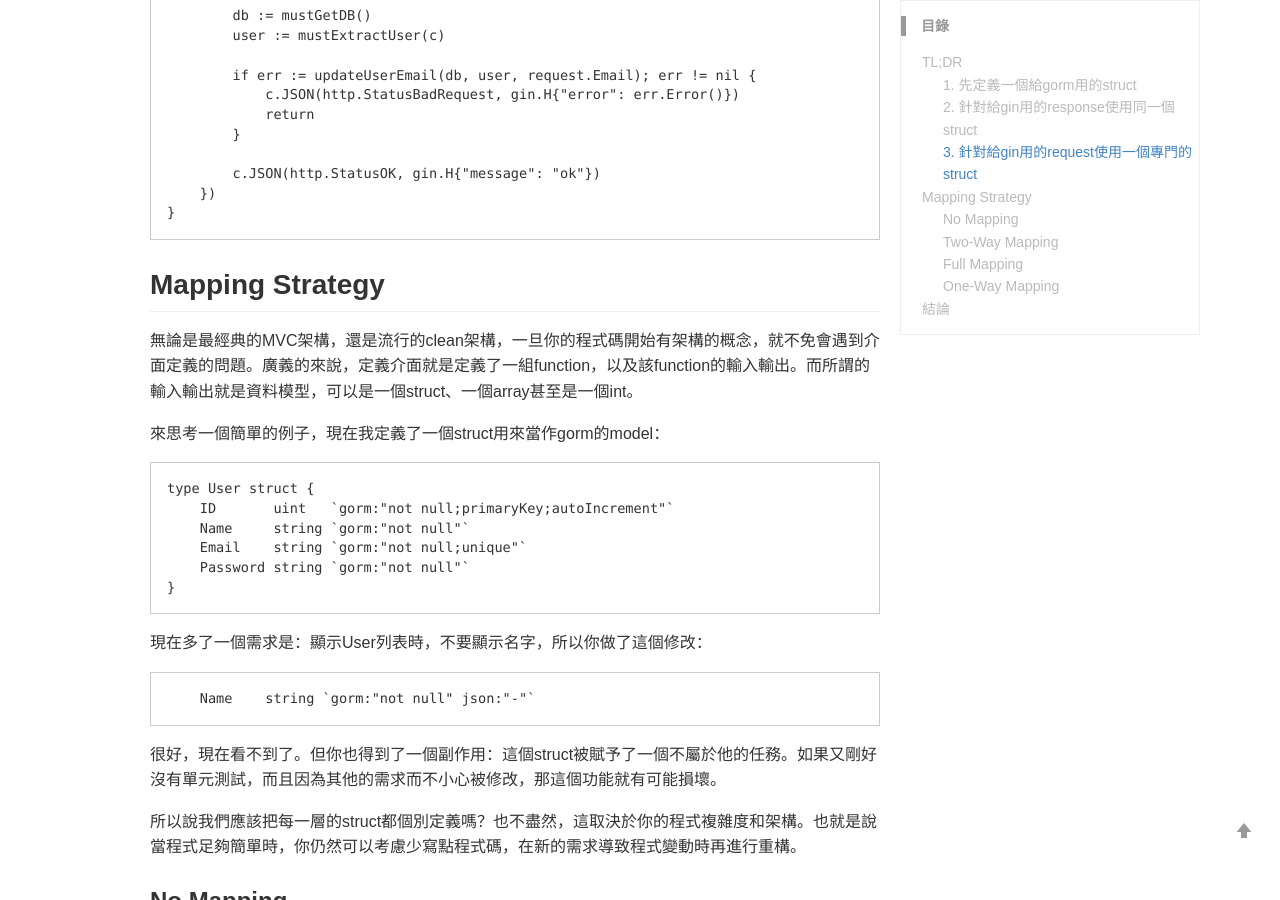
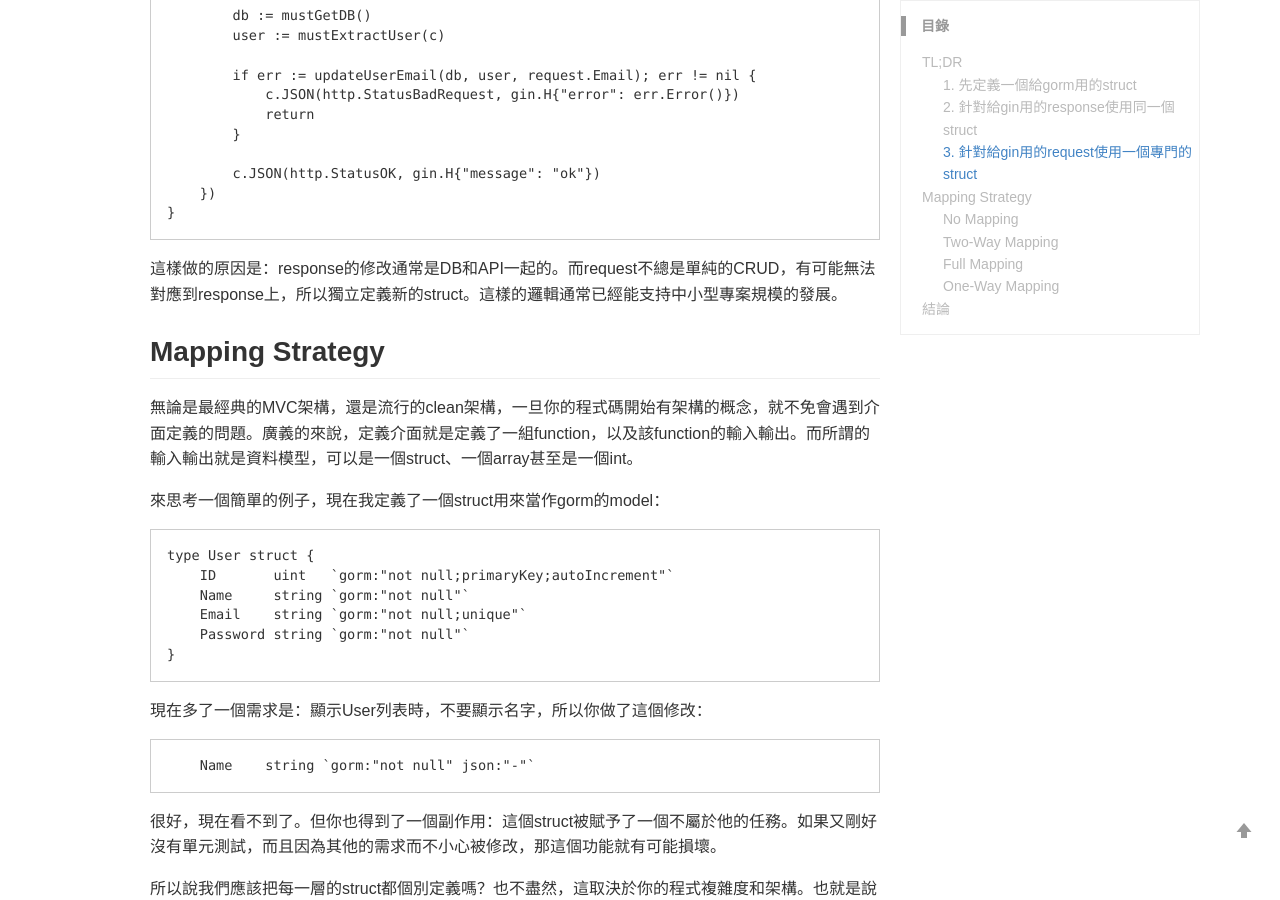
Before and after one commit to xnum/xnum.github.io, a Jekyll site: the page built from _posts/2023-11-02-golang-mapping-strategy.md, in a window 1280 px wide and 900 px high, scrolled down 1444 px. Built offline with Jekyll 4.4.1, drawn with Linux system fonts in a browser that asks for light colours; comment, search, counter and statistics services are not loaded; a style sheet for code colours, icons or effects is not loaded; some of the changed text lies outside the part shown.

Commit message:
edit post

````diff
--- a/_posts/2023-11-02-golang-mapping-strategy.md
+++ b/_posts/2023-11-02-golang-mapping-strategy.md
@@ -77,6 +77,7 @@ func main() {
 }
 ```
 
+這樣做的原因是：response的修改通常是DB和API一起的。而request不總是單純的CRUD，有可能無法對應到response上，所以獨立定義新的struct。這樣的邏輯通常已經能支持中小型專案規模的發展。
 
 
 ## Mapping Strategy
````
